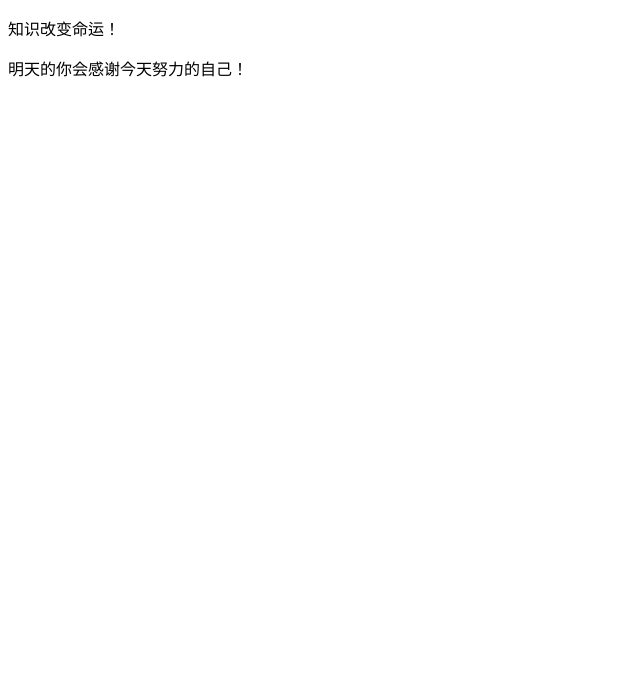
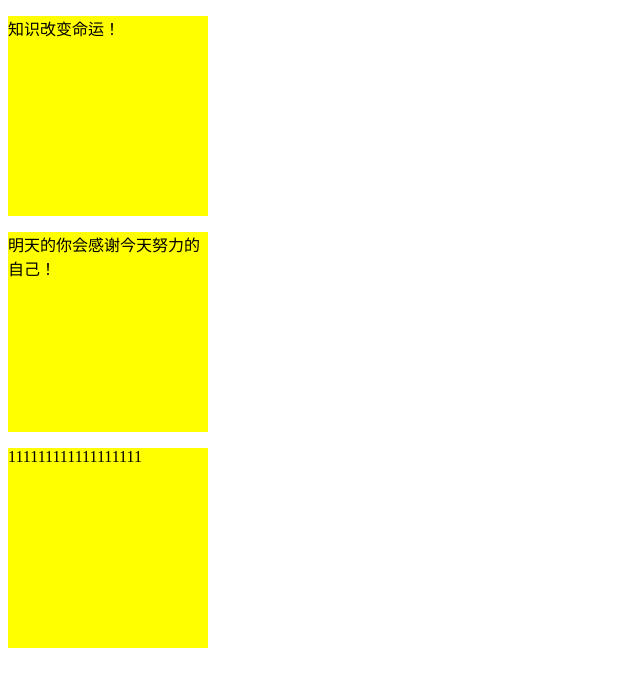
Before and after one commit to rm86626/myproject85-11, a plain HTML site: page index.html in a window 1280 px wide. Shown: the whole page, without its empty margins (0-640 px from the left). Drawn offline with Linux system fonts and the light colour scheme.

Commit message:
css/style.css引入index.html新增p

```diff
--- /dev/null
+++ b/css/style.css
@@ -0,0 +1,5 @@
+p{
+    width: 200px;
+    height: 200px;
+    background-color: #ff0;
+}
--- a/index.html
+++ b/index.html
@@ -4,9 +4,11 @@
     <meta charset="UTF-8">
     <meta name="viewport" content="width=device-width, initial-scale=1.0">
     <title>Document</title>
+    <link rel="stylesheet" href="css/style.css">
 </head>
 <body>
     <p>知识改变命运！</p>
     <p>明天的你会感谢今天努力的自己！</p>
+    <p>111111111111111111</p>
 </body>
 </html>
```
